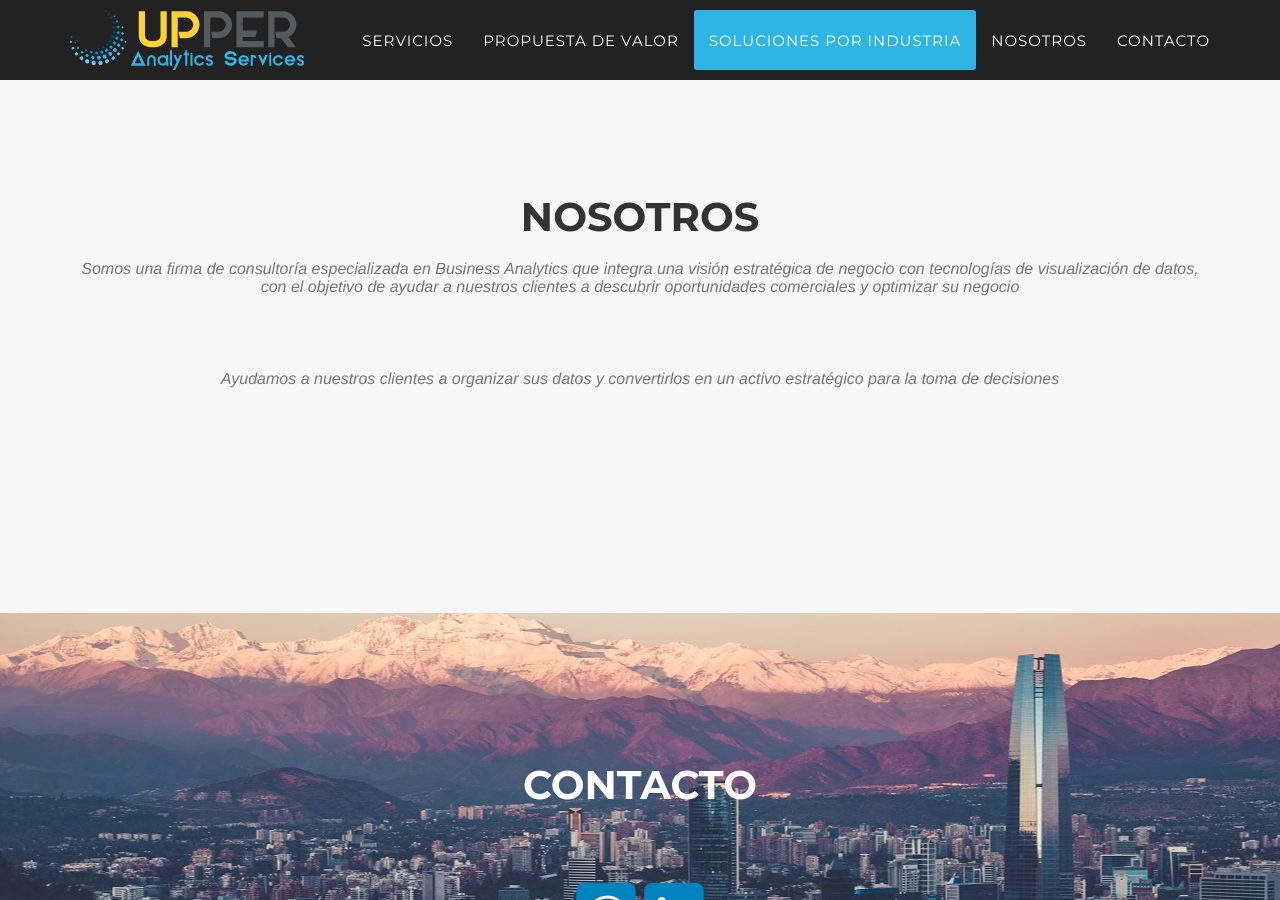
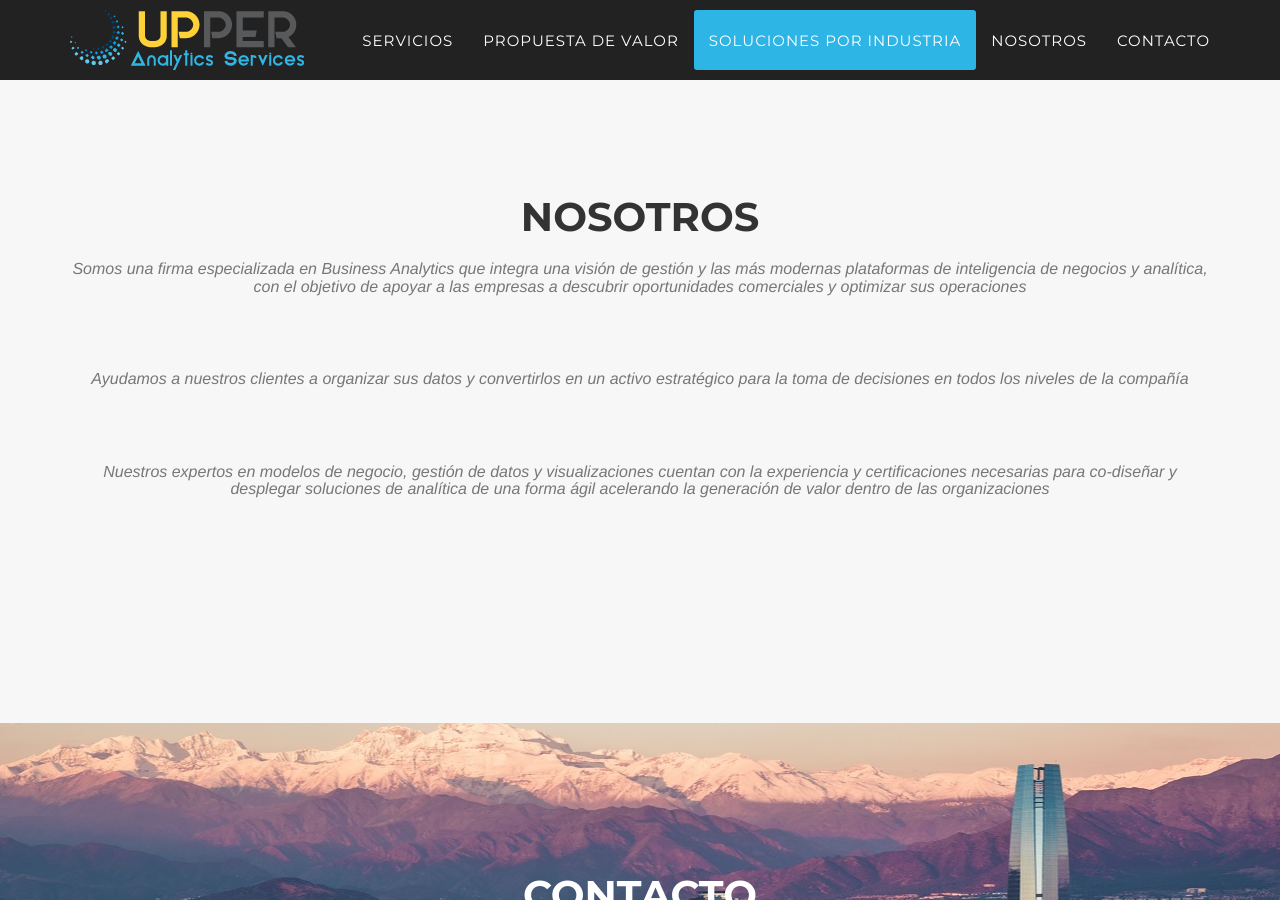
Before and after one commit to upperanalytics/upperanalytics.github.io, a Jekyll site: the page built from index.html, in a window 1280 px wide and 900 px high, scrolled down 2941 px. Built offline with Jekyll 4.4.1, drawn with Linux system fonts in a browser that asks for light colours; some web fonts are replaced.

Commit message:
update nosotros

```diff
--- a/_includes/nosotros.html
+++ b/_includes/nosotros.html
@@ -4,8 +4,9 @@
             <div class="row">
                 <div class="col-lg-12 text-center">
                     <h2 class="section-heading">Nosotros</h2>
-                    <h3 class="section-subheading text-muted">Somos una firma de consultoría especializada en Business Analytics que integra una visión estratégica de negocio con tecnologías de visualización de datos, con el objetivo de ayudar a nuestros clientes a descubrir oportunidades comerciales y optimizar su negocio</h3>
-                    <h3 class="section-subheading text-muted">Ayudamos a nuestros clientes a organizar sus datos y convertirlos en un activo estratégico para la toma de decisiones</h3>
+                    <h3 class="section-subheading text-muted">Somos una firma especializada en Business Analytics que integra una visión de gestión y las más modernas plataformas de inteligencia de negocios y analítica, con el objetivo de apoyar a las empresas a descubrir oportunidades comerciales y optimizar sus operaciones</h3>
+                    <h3 class="section-subheading text-muted">Ayudamos a nuestros clientes a organizar sus datos y convertirlos en un activo estratégico para la toma de decisiones en todos los niveles de la compañía</h3>
+                    <h3 class="section-subheading text-muted">Nuestros expertos en modelos de negocio, gestión de datos y visualizaciones cuentan con la experiencia y certificaciones necesarias para co-diseñar y desplegar soluciones de analítica de una forma ágil acelerando la generación de valor dentro de las organizaciones</h3>
                 </div>
             </div>
         </div>
```
